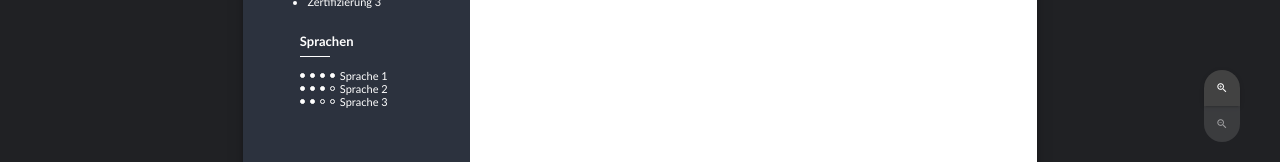
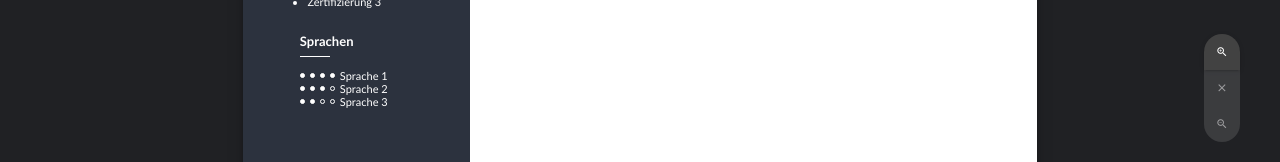
Before and after one commit to aurora-elements/editorDeCurriculumVitae, an Angular app: page / in a window 1280 px wide. Shown: the part 638-800 px from the top of the page. Built offline with nearby package versions, Linux system fonts and the light colour scheme.

Commit message:
zoom - added reset

```diff
--- a/src/app/toggle-zoom/toggle-zoom.component.html
+++ b/src/app/toggle-zoom/toggle-zoom.component.html
@@ -7,6 +7,12 @@
 </button>
 <button
   mat-raised-button
+  [disabled]="disableZoomReset"
+  (click)="zoomReset()">
+  <mat-icon>close</mat-icon>
+</button>
+<button
+  mat-raised-button
   [disabled]="disableZoomOut"
   (click)="zoomOut()">
   <mat-icon>zoom_out</mat-icon>
--- a/src/app/toggle-zoom/toggle-zoom.component.scss
+++ b/src/app/toggle-zoom/toggle-zoom.component.scss
@@ -10,6 +10,7 @@
   width: 36px;
   button {
     padding: 0;
+    border-radius: 0;
     min-width: 100%;
     ::ng-deep mat-icon {
       margin: 0;
--- a/src/app/toggle-zoom/toggle-zoom.component.ts
+++ b/src/app/toggle-zoom/toggle-zoom.component.ts
@@ -8,6 +8,7 @@ import { Component } from '@angular/core';
 export class ToggleZoomComponent {
   disableZoomIn = false
   disableZoomOut = true
+  disableZoomReset = true
   zoomIn() {
     const bookTransformValue: string = (document.querySelector('.book') as HTMLElement).style.transform
 
@@ -22,6 +23,7 @@ export class ToggleZoomComponent {
       default:
         (document.querySelector('.book') as HTMLElement).style.transform = 'scale(1.2)'
         this.disableZoomOut = false
+        this.disableZoomReset = false
     }
   }
 
@@ -33,6 +35,7 @@ export class ToggleZoomComponent {
         (document.querySelector('.book') as HTMLElement).style.transform = ''
         this.disableZoomIn = false
         this.disableZoomOut = true
+        this.disableZoomReset = true
         break;
       case 'scale(1.4)':
         (document.querySelector('.book') as HTMLElement).style.transform = 'scale(1.2)'
@@ -45,4 +48,11 @@ export class ToggleZoomComponent {
         break;
     }
   }
+
+  zoomReset() {
+    (document.querySelector('.book') as HTMLElement).style.transform = ''
+    this.disableZoomIn = false
+    this.disableZoomOut = true
+    this.disableZoomReset = true
+  }
 }
```
